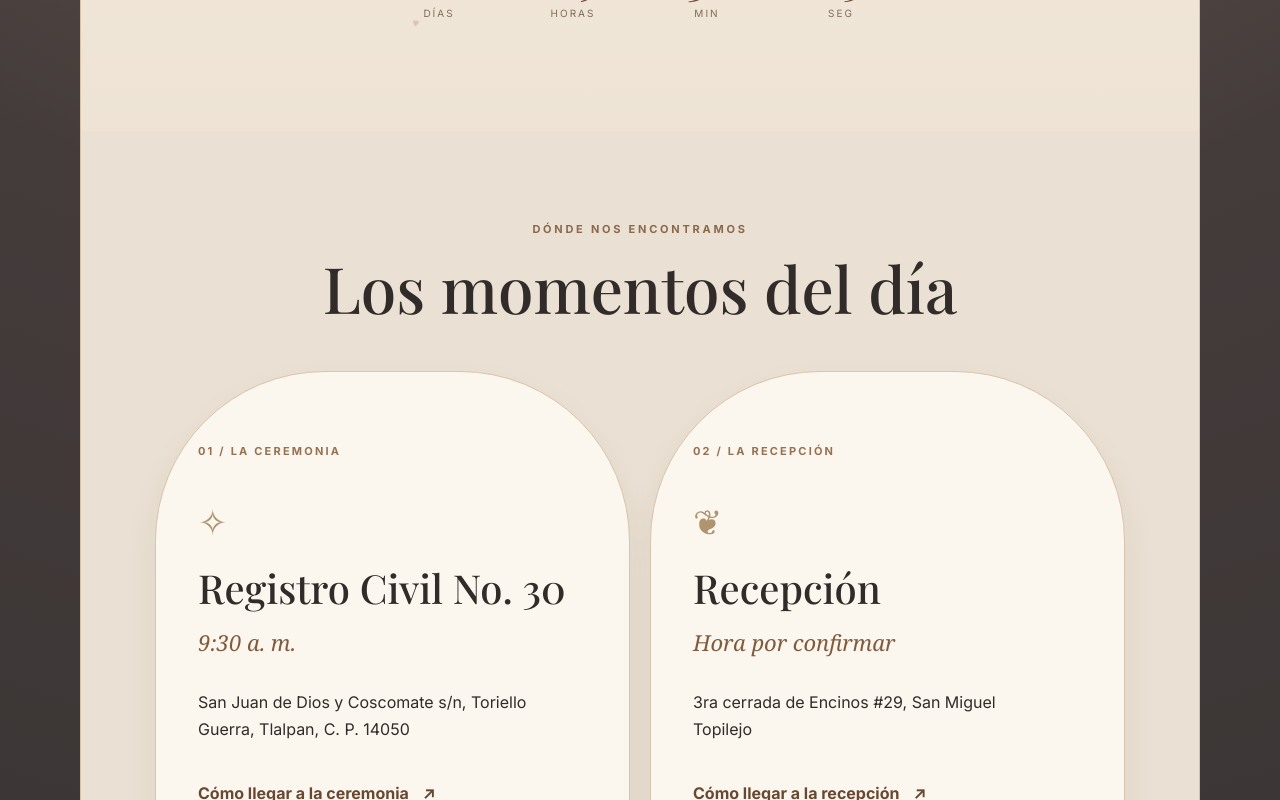
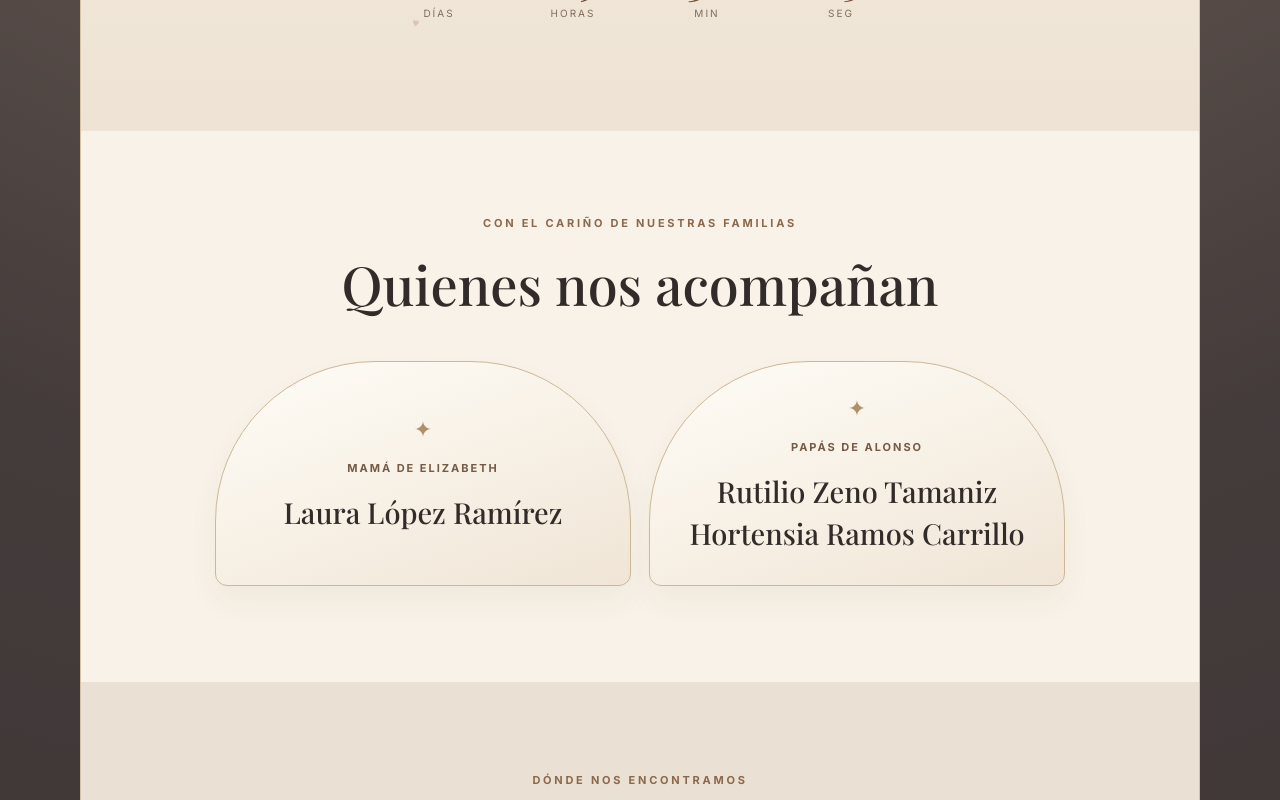
Before and after one commit to MiguelZefe/invitea, a Next.js app: page /boda/elizabeth-y-alonso in a window 1280 px wide. Shown: the part 1600-2400 px from the top of the page. Built offline with nearby package versions, Linux system fonts and the light colour scheme; a web font is replaced by a local one.

Commit message:
feat: add wedding family and bride RSVP contact

```diff
--- a/src/components/wedding-story/WeddingStory.module.css
+++ b/src/components/wedding-story/WeddingStory.module.css
@@ -70,6 +70,14 @@
 .countdown span { color: #806d5c; font-size: 10px; letter-spacing: .2em; text-transform: uppercase; }
 .countdownComplete { color: #734e35; font-family: Georgia, serif; font-size: 24px; font-style: italic; }
 
+.family { border-left: 1px solid #d6c3a6; border-right: 1px solid #d6c3a6; background: #f8f2e8; padding: 84px 28px 96px; text-align: center; }
+.family h2 { margin: 12px 0 36px; font-family: var(--font-playfair), Georgia, serif; font-size: clamp(34px, 5vw, 54px); font-weight: 450; }
+.familyGrid { display: grid; max-width: 850px; grid-template-columns: repeat(2, minmax(0, 1fr)); gap: 18px; margin: auto; }
+.familyCard { display: flex; min-width: 0; min-height: 225px; flex-direction: column; align-items: center; justify-content: center; border: 1px solid #cdb797; border-radius: 160px 160px 12px 12px; background: linear-gradient(160deg, #fffdf7, #f0e5d6); padding: 28px 20px; box-shadow: 0 15px 32px #57442c0d; }
+.familySymbol { color: #b19068; font-size: 22px; }
+.familyCard p { margin: 14px 0; color: #755b46; font-size: 11px; font-weight: 700; letter-spacing: .18em; text-transform: uppercase; }
+.familyCard strong { display: block; max-width: 100%; font-family: var(--font-playfair), Georgia, serif; font-size: clamp(22px, 3vw, 29px); font-weight: 450; line-height: 1.45; overflow-wrap: anywhere; }
+
 .details { border-left: 1px solid #d6c3a6; border-right: 1px solid #d6c3a6; background: #eae0d3; padding: 90px 30px 100px; text-align: center; }
 .detailGrid { display: grid; max-width: 970px; grid-template-columns: repeat(2, minmax(0, 1fr)); gap: 20px; margin: 46px auto 0; text-align: left; }
 .detailCard { min-width: 0; border: 1px solid #d9c5aa; border-radius: 170px 170px 10px 10px; background: #fbf7ee; padding: 65px 42px 45px; box-shadow: 0 16px 34px #52402b12; }
@@ -87,7 +95,10 @@
 .confirmation strong { white-space: nowrap; }
 .confirmLink { display: inline-flex; min-height: 48px; align-items: center; justify-content: center; gap: 10px; margin: 26px auto 18px; border-radius: 99px; background: #47352b; padding: 11px 24px; color: #fff8ed; font-weight: 700; text-decoration: none; }
 .confirmLink:hover { background: #64452f; }
-.confirmation .confirmNote { color: #6b5b4e; font-size: 12px; }
+.confirmation .confirmNumber { margin-top: -10px; color: #654d3c; font-weight: 700; }
+.confirmation .confirmAlternative { margin-top: 28px; color: #6b5b4e; font-size: 14px; }
+.confirmAlternative a { color: #60432f; font-weight: 750; text-decoration-thickness: 1px; text-underline-offset: 3px; }
+.confirmation .confirmNote { margin-top: 20px !important; color: #6b5b4e; font-size: 12px; }
 
 .gallery { border-left: 1px solid #d6c3a6; border-right: 1px solid #d6c3a6; background: #f7f2e9; padding: 90px 30px 110px; text-align: center; }
 .gallery h2 { margin-bottom: 42px; }
@@ -150,7 +161,9 @@
   .seal { top: 22%; }
   .coverOpened .seal { transform: scale(.85); }
   .letter { padding: 85px 22px 90px; }
-  .details, .gallery { padding: 75px 18px 85px; }
+  .family, .details, .gallery { padding: 75px 18px 85px; }
+  .familyGrid { grid-template-columns: 1fr; max-width: 510px; }
+  .familyCard { min-height: 200px; }
   .detailGrid { grid-template-columns: 1fr; max-width: 510px; }
   .detailCard { padding: 62px 30px 42px; }
   .photoGrid { grid-template-columns: repeat(2, minmax(0, 1fr)); grid-auto-rows: 210px; gap: 8px; }
--- a/src/components/wedding-story/WeddingStory.tsx
+++ b/src/components/wedding-story/WeddingStory.tsx
@@ -58,6 +58,9 @@ export default function WeddingStory({ initial, isSample = false }: Props) {
   const initials = weddingInitials(story.names);
   const confirmationUrl = story.confirmationWhatsApp
     ? `https://wa.me/${story.confirmationWhatsApp.number}?text=${encodeURIComponent(`Hola, quiero confirmar mi asistencia a la boda de ${story.names} el ${weddingDateLabel(story.date)}. Mi nombre es: `)}`
+    : null;
+  const brideConfirmationUrl = story.brideWhatsApp
+    ? `https://wa.me/${story.brideWhatsApp.number}?text=${encodeURIComponent(`Hola Elizabeth, quiero confirmar mi asistencia a la boda de ${story.names} el ${weddingDateLabel(story.date)}. Mi nombre es: `)}`
     : null;
 
   useEffect(() => () => { photoUrlsRef.current.forEach((url) => URL.revokeObjectURL(url)); }, []);
@@ -170,6 +173,15 @@ export default function WeddingStory({ initial, isSample = false }: Props) {
         <WeddingCountdown date={story.date} time={story.time} />
       </section>
 
+      {story.family && <section className={styles.family} aria-labelledby="wedding-family-title">
+        <p className={styles.eyebrow}>CON EL CARIÑO DE NUESTRAS FAMILIAS</p>
+        <h2 id="wedding-family-title">Quienes nos acompañan</h2>
+        <div className={styles.familyGrid}>
+          <div className={styles.familyCard}><span className={styles.familySymbol} aria-hidden="true">✦</span><p>Mamá de Elizabeth</p><strong>{story.family.brideMother}</strong></div>
+          <div className={styles.familyCard}><span className={styles.familySymbol} aria-hidden="true">✦</span><p>Papás de Alonso</p>{story.family.groomParents.map((parent) => <strong key={parent}>{parent}</strong>)}</div>
+        </div>
+      </section>}
+
       <section className={styles.details} aria-labelledby="wedding-details-title">
         <p className={styles.eyebrow}>DÓNDE NOS ENCONTRAMOS</p>
         <h2 id="wedding-details-title">Los momentos del día</h2>
@@ -182,8 +194,10 @@ export default function WeddingStory({ initial, isSample = false }: Props) {
       {confirmationUrl && <section className={styles.confirmation} aria-labelledby="wedding-confirmation-title">
         <p className={styles.eyebrow}>NOS ENCANTARÁ VERTE</p>
         <h2 id="wedding-confirmation-title">Confirma tu asistencia</h2>
-        <p>Escríbenos por WhatsApp al <strong>{story.confirmationWhatsApp?.label}</strong> para confirmar si podrás acompañarnos.</p>
-        <a href={confirmationUrl} target="_blank" rel="noopener noreferrer" className={styles.confirmLink}>Confirmar por WhatsApp <span aria-hidden="true">↗</span><span className="sr-only"> (abre WhatsApp en otra pestaña)</span></a>
+        <p>Cuéntanos si podrás acompañarnos. Puedes escribirle directamente a Elizabeth, la novia.</p>
+        {brideConfirmationUrl && <a href={brideConfirmationUrl} target="_blank" rel="noopener noreferrer" className={styles.confirmLink}>Confirmar con Elizabeth <span aria-hidden="true">↗</span><span className="sr-only"> (abre WhatsApp en otra pestaña)</span></a>}
+        {story.brideWhatsApp && <p className={styles.confirmNumber}>{story.brideWhatsApp.label}</p>}
+        <p className={styles.confirmAlternative}>También puedes confirmar al <a href={confirmationUrl} target="_blank" rel="noopener noreferrer">{story.confirmationWhatsApp?.label}<span className="sr-only"> (abre WhatsApp en otra pestaña)</span></a>.</p>
         <p className={styles.confirmNote}>El mensaje se abrirá para que lo revises y envíes; esta invitación no lo manda automáticamente.</p>
       </section>}
 
--- a/src/lib/wedding-story.ts
+++ b/src/lib/wedding-story.ts
@@ -19,6 +19,8 @@ export type WeddingStoryData = {
   receptionTime: string | null;
   music: { src: string; type: string };
   confirmationWhatsApp: { number: string; label: string } | null;
+  brideWhatsApp: { number: string; label: string } | null;
+  family: { brideMother: string; groomParents: readonly string[] } | null;
   photos: readonly WeddingStoryPhoto[];
 };
 
@@ -32,10 +34,12 @@ export const elizabethAndAlonso: WeddingStoryData = {
   ceremonyMap: "https://maps.app.goo.gl/iAFs3bEnfUuhjzeD7",
   receptionName: "Recepción",
   receptionAddress: "3ra cerrada de Encinos #29, San Miguel Topilejo",
-  receptionMap: "https://maps.app.goo.gl/cTsCt4EfStBL66rT6",
+  receptionMap: "https://maps.app.goo.gl/CrJ5VTA8n45dCDkQ6",
   receptionTime: null,
   music: { src: "/music/elizabeth-alonso-original.mp3", type: "audio/mpeg" },
   confirmationWhatsApp: { number: "525525613131", label: "55 2561 3131" },
+  brideWhatsApp: { number: "5215587010907", label: "+52 1 55 8701 0907" },
+  family: { brideMother: "Laura López Ramírez", groomParents: ["Rutilio Zeno Tamaniz", "Hortensia Ramos Carrillo"] },
   photos: [
     { src: "/images/wedding-elizabeth-alonso/city.jpg", alt: "Elizabeth y Alonso juntos durante una salida nocturna", width: 900, height: 1600 },
     { src: "/images/wedding-elizabeth-alonso/christ.jpg", alt: "Elizabeth y Alonso juntos frente a una escultura", width: 1200, height: 1600 },
@@ -58,6 +62,8 @@ export const editorialWeddingSample: WeddingStoryData = {
   receptionTime: null,
   music: { src: "/music/wedding-story-original.wav", type: "audio/wav" },
   confirmationWhatsApp: null,
+  brideWhatsApp: null,
+  family: null,
   photos: [],
 };
 
```
Also changed, not shown: 2 other files (tests, documents, lock files or other folders).
